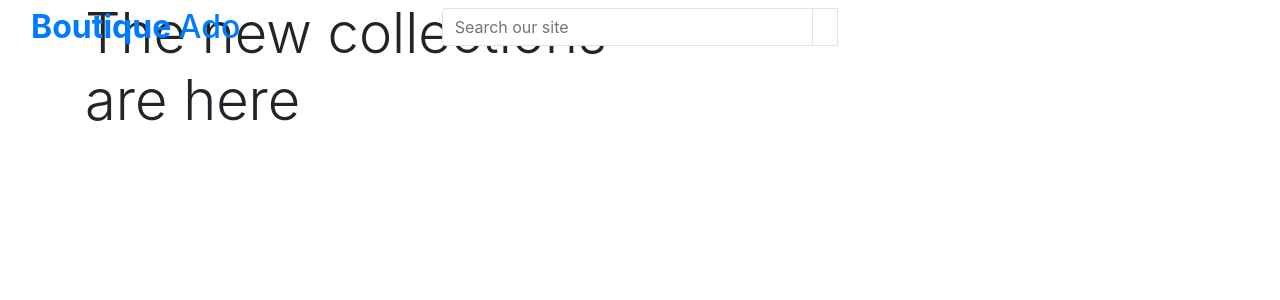
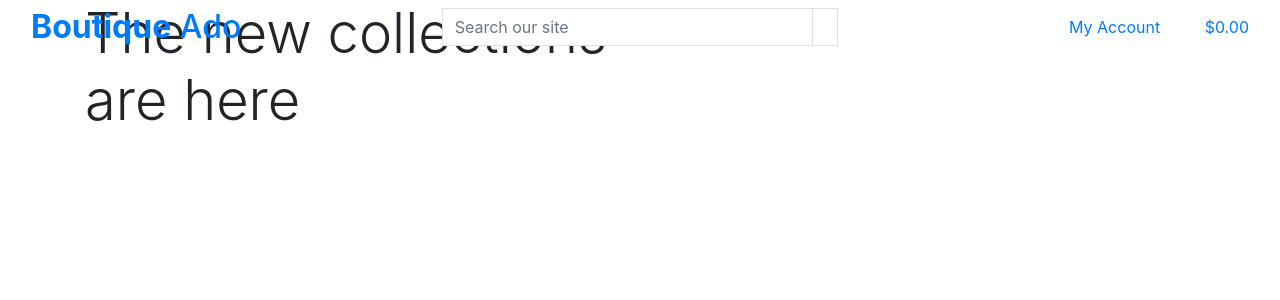
Before and after one commit to nikkibudeanu/boutique_ado, a Django app: page / in a window 1280 px wide. Shown: the top 300 px of the page. Run offline with Django 3.2, Linux system fonts and the light colour scheme; some libraries are stand-ins or nearby versions.

Commit message:
main page header complete

```diff
--- a/templates/base.html
+++ b/templates/base.html
@@ -2,7 +2,6 @@
 
 <!doctype html>
 <html lang="en">
-
   <head>
 
     {% block meta %}
@@ -15,23 +14,16 @@
     {% endblock %}
 
     {% block corecss %}
-    <link rel="stylesheet" href="https://stackpath.bootstrapcdn.com/bootstrap/4.4.1/css/bootstrap.min.css"
-        integrity="sha384-Vkoo8x4CGsO3+Hhxv8T/Q5PaXtkKtu6ug5TOeNV6gBiFeWPGFN9MuhOf23Q9Ifjh" crossorigin="anonymous">
+        <link rel="stylesheet" href="https://stackpath.bootstrapcdn.com/bootstrap/4.4.1/css/bootstrap.min.css" integrity="sha384-Vkoo8x4CGsO3+Hhxv8T/Q5PaXtkKtu6ug5TOeNV6gBiFeWPGFN9MuhOf23Q9Ifjh" crossorigin="anonymous">
     {% endblock %}
 
     {% block extra_css %}
     {% endblock %}
 
     {% block corejs %}
-
-    <script src="https://cdn.jsdelivr.net/npm/jquery@3.5.1/dist/jquery.min.js"
-        integrity="sha256-9/aliU8dGd2tb6OSsuzixeV4y/faTqgFtohetphbbj0=" crossorigin="anonymous"></script>
-    <script src="https://cdn.jsdelivr.net/npm/popper.js@1.16.0/dist/umd/popper.min.js"
-        integrity="sha384-Q6E9RHvbIyZFJoft+2mJbHaEWldlvI9IOYy5n3zV9zzTtmI3UksdQRVvoxMfooAo" crossorigin="anonymous">
-    </script>
-    <script src="https://stackpath.bootstrapcdn.com/bootstrap/4.4.1/js/bootstrap.min.js"
-        integrity="sha384-wfSDF2E50Y2D1uUdj0O3uMBJnjuUD4Ih7YwaYd1iqfktj0Uod8GCExl3Og8ifwB6" crossorigin="anonymous">
-    </script>
+        <script src="https://code.jquery.com/jquery-3.4.1.slim.min.js" integrity="sha384-J6qa4849blE2+poT4WnyKhv5vZF5SrPo0iEjwBvKU7imGFAV0wwj1yYfoRSJoZ+n" crossorigin="anonymous"></script>
+        <script src="https://cdn.jsdelivr.net/npm/popper.js@1.16.0/dist/umd/popper.min.js" integrity="sha384-Q6E9RHvbIyZFJoft+2mJbHaEWldlvI9IOYy5n3zV9zzTtmI3UksdQRVvoxMfooAo" crossorigin="anonymous"></script>
+        <script src="https://stackpath.bootstrapcdn.com/bootstrap/4.4.1/js/bootstrap.min.js" integrity="sha384-wfSDF2E50Y2D1uUdj0O3uMBJnjuUD4Ih7YwaYd1iqfktj0Uod8GCExl3Og8ifwB6" crossorigin="anonymous"></script>
     {% endblock %}
 
     {% block extra_js %}
@@ -39,20 +31,18 @@
 
     <title>Boutique Ado {% block extra_title %}{% endblock %}</title>
   </head>
-
   <body>
     <header class="container-fluid fixed-top">
-
         <div class="row">
             <div class="col-12 col-lg-4 my-auto py-1 py-lg-0 text-center text-lg-left">
                 <a href="{% url 'home' %}" class="nav-link main-logo-link">
-                    <h2 class="logo-font text-black my-0"><strong>Boutique </strong> Ado</h2>
+                    <h2 class="logo-font text-black my-0"><strong>Boutique</strong> Ado</h2>
                 </a>
             </div>
             <div class="col-12 col-lg-4 my-auto py-1 py-lg-0">
-                <form method="GET" sction="">
+                <form method="GET" action="">
                     <div class="input-group w-100">
-                        <input class="form-control border border-black rounded-o" type="text" name="q" placeholder="Search our site">
+                        <input class="form-control border border-black rounded-0" type="text" name="q" placeholder="Search our site">
                         <div class="input-group-append">
                             <button class="form-control btn btn-black border border-black rounded-0" type="submit">
                                 <span class="icon">
@@ -65,11 +55,42 @@
             </div>
             <div class="col-12 col-lg-4 my-auto py-1 py-lg-0">
                 <ul class="list-inline list-unstyled text-center text-lg-right my-0">
-                    <li class="list-inline-item dropdown"></li>
-                    <li class="list-inline-item dropdown"></li>
+                    <li class="list-inline-item dropdown">
+                        <a class="text-black nav-link" href="#" id="user-options" data-toggle="dropdown" aria-haspopup="true" aria-expanded="false">
+                            <div class="text-center">
+                                <div><i class="fas fa-user fa-lg"></i></div>
+                                <p class="my-0">My Account</p>
+                            </div>
+                        </a>
+                        <div class="dropdown-menu border-0" aria-labelledby="user-options">
+                            {% if request.user.is_authenticated %}
+                                {% if request.user.is_superuser %}
+                                    <a href="" class="dropdown-item">Product Management</a>
+                                {% endif %}
+                                <a href="" class="dropdown-item">My Profile</a>
+                                <a href="{% url 'account_logout' %}" class="dropdown-item">Logout</a>
+                            {% else %}
+                                <a href="{% url 'account_signup' %}" class="dropdown-item">Register</a>
+                                <a href="{% url 'account_login' %}" class="dropdown-item">Login</a>
+                            {% endif %}
+                        </div>
+                    </li>
+                    <li class="list-inline-item">
+                        <a class="{% if grand_total %}text-info font-weight-bold{% else %}text-black{% endif %} nav-link" href="">
+                            <div class="text-center">
+                                <div><i class="fas fa-shopping-bag fa-lg"></i></div>
+                                <p class="my-0">
+                                    {% if grand_total %}
+                                        ${{ grand_total|floatformat:2 }}
+                                    {% else %}
+                                        $0.00
+                                    {% endif %}
+                                </p>
+                            </div>
+                        </a>
+                    </li>
                 </ul>
             </div>
-
         </div>
     </header>
 
@@ -88,5 +109,4 @@
 
 
   </body>
-
 </html>
```
Lines whose indentation alone changed are shown as unchanged.
